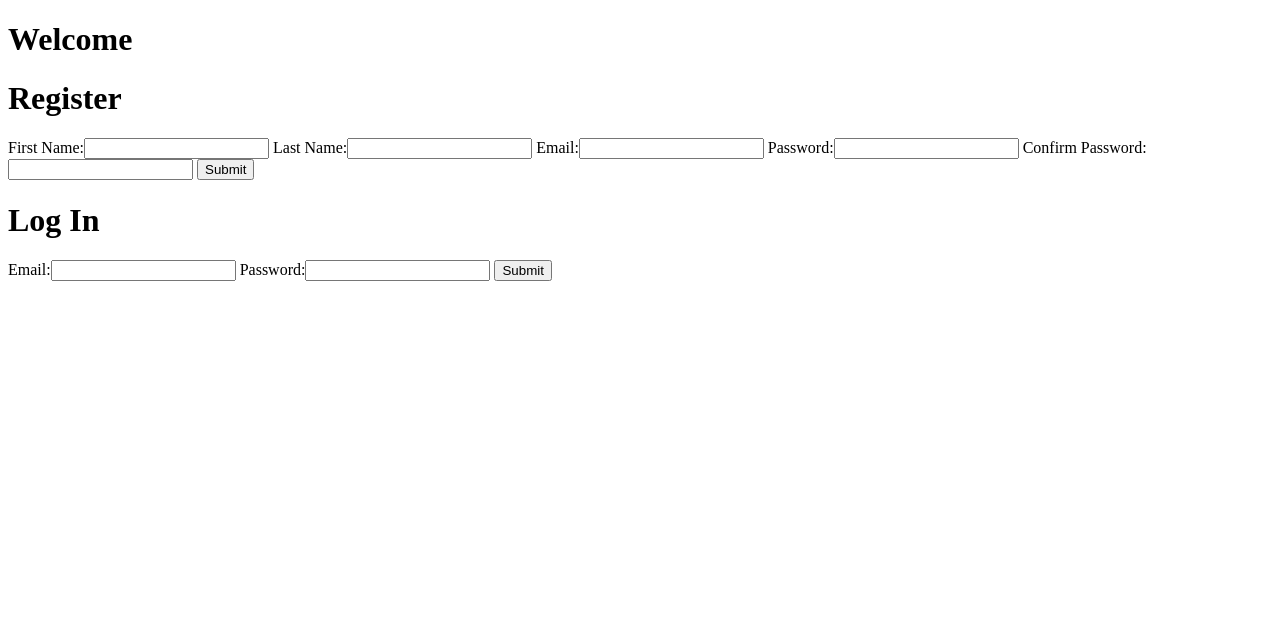
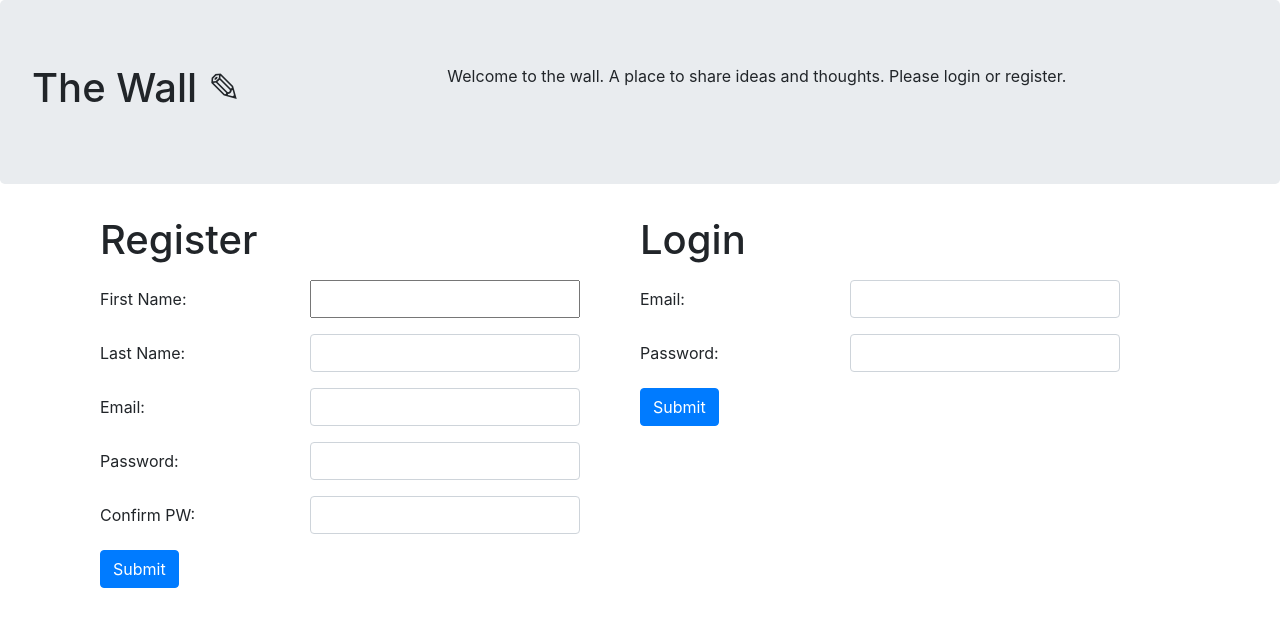
Before and after one commit to hemal335/TheWall_PythonFlask, a Flask app: page / in a window 1280 px wide. Shown: the top 627 px of the page. Run offline with Flask 2, Linux system fonts and the light colour scheme; some libraries are stand-ins or nearby versions.

Commit message:
added seperate pages

```diff
--- a/server.py
+++ b/server.py
@@ -69,6 +69,7 @@ def login():
         flash('We could not process your log in information')
         return redirect('/')
 
+
 @app.route('/wall')
 def wall():
     if session.has_key('name') == False:
@@ -81,6 +82,12 @@ def wall():
     all_comments = mysql.query_db(query_2)
     datetime = time.strftime("%H:%M")
     return render_template('wall.html', **locals())
+
+@app.route('/create_message')
+def create_message():
+    if session.has_key('name') == False:
+        session['name'] = 'Stranger'
+    return render_template('create_message.html', **locals())
 
 @app.route('/messagepost', methods=['POST'])
 def messagepost():
--- a/static/index_styles.css
+++ b/static/index_styles.css
@@ -1,60 +1,3 @@
-/* * {
-    padding: 0;
-    margin: 0;
+.col-form-label {
+    text-align:left;
 }
-
-body {
-    background-color:black;
-    font-family:Courier, Courier, monospace;
-}
-
-.red {
-    color: red;
-}
-
-.banner {
-    width: 500px;
-    display: block;
-    margin: 0 auto;
-    padding: 15px;
-    text-align: center;
-    margin-top: 50px;
-    font-size: 76px;
-    color: white;
-    text-shadow: 2px 2px 3px rgba(233, 233, 233, 0.73);
-}
-
-.container {
-    width: 500px;
-    display: block;
-    margin: 0 auto;
-    padding: 20px;
-    color: #eee;
-}
-
-.container form input{
-    margin-bottom: 20px;
-    display: block;
-}
-
-
-.container form {
-    border-top: 1px solid #eee;
-    margin-top: 10px;
-    padding-top: 15px;
-}
-
-.log-in {
-    margin-top: 40px;
-}
-
-#btn-1, #btn-2 {
-    padding: 4px;
-    border-radius: 2px;
-    background-color: #eee;
-    margin-top: 20px;
-}
-
-input {
-    margin-top:5px;
-} */
--- a/templates/index.html
+++ b/templates/index.html
@@ -6,12 +6,24 @@
     <meta http-equiv="X-UA-Compatible" content="ie=edge">
     <title>Homepage</title>
     <link rel="stylesheet" href="{{ url_for('static', filename='../static/index_styles.css') }}">
-    <script src="https://ajax.googleapis.com/ajax/libs/jquery/3.2.1/jquery.min.js"></script>
     <script src="{{url_for('static', filename='index_scripts.js')}}"></script>
+    <script src="https://ajax.googleapis.com/ajax/libs/jquery/3.3.1/jquery.min.js"></script>
+    <link rel="stylesheet" href="https://maxcdn.bootstrapcdn.com/bootstrap/4.0.0/css/bootstrap.min.css">
 </head>
 <body>
-    <h1 class="banner">Welcome</h1>
-    <div class="container">
+    <div class="jumbotron">
+        <div class="row">
+            <div class="col-sm-4 col-lg-4 col-md-4">
+                <h1> The Wall 	&#9998;</h1>
+            </div>
+            <div class="col-sm-8 col-lg-8 col-md-8">
+                <p>Welcome to the wall. A place to share ideas and thoughts. Please login or register.</p>
+            </div>
+        </div>
+    </div>
+
+
+
         {% with messages = get_flashed_messages() %}
             {% if messages %}
             {% for message in messages %}
@@ -19,21 +31,54 @@
             {% endfor %}
             {% endif %}
         {% endwith %}
-        <h1>Register</h1>
+
+
+
+        <div class="container ">
+        <div class="col-sm-12 row">
+
+        <div class="col-sm-6">
         <form action="/register" method="POST">
-            <label>First Name:</label><input type="text" name="first_name">
-            <label>Last Name:</label><input type="text" name="last_name">
-            <label>Email:</label><input type="text" name="email">
-            <label>Password:</label><input type="password" name="password">
-            <label>Confirm Password:</label><input type="password" name="confirm_password">
-            <input type="submit" id="btn-1">
+            <div class="form-group">
+                    <h1>Register</h1>
+            </div>
+        <div  class="form-group row">
+            <label  for="first_name" class="col-sm-5 col-form-label">First Name:</label><input class="col-sm-6" name="first_name">
+        </div>
+        <div  class="form-group row">
+            <label  for="last_name" class="col-sm-5 col-form-label">Last Name:</label><input class="form-control col-sm-6" name="last_name">
+        </div>
+        <div  class="form-group row">
+            <label  for="email" class="col-sm-5 col-form-label">Email:</label><input class="form-control col-sm-6 " name="email">
+        </div>
+        <div  class="form-group row">
+            <label for="password" class="col-sm-5 col-form-label">Password:</label><input class="form-control col-sm-6 " type="password" name="password">
+        </div>
+        <div  class="form-group row">
+            <label  for="confirm_password" class="col-sm-5 col-form-label">Confirm PW:</label><input class="form-control col-sm-6 " type="password" name="confirm_password">
+        </div>
+        <input type="submit" class="btn btn-primary">
         </form>
-        <h1 class="log-in">Log In</h1>
+          </div>
+
+
+          <div class="col-sm-6">
         <form action="/login" method="POST">
-            <label>Email:</label><input type="text" name="email">
-            <label>Password:</label><input type="password" name="password">
-            <input type="submit" id="btn-2">
+            <div class="form-group">
+                    <h1>Login</h1>
+            </div>
+            <div  class="form-group row">
+                <label for="email" class="col-sm-5 col-form-label">Email:</label><input class="form-control col-sm-6 " type="text" name="email">
+            </div>
+            <div  class="form-group row">
+                <label for="password" class="col-sm-5 col-form-label">Password:</label><input class="form-control col-sm-6 " type="password" name="password">
+            </div>
+            <input type="submit" class="btn btn-primary">
         </form>
-    </div>
+        </div>
+
+        </div> <!-- end of row-->
+
+</div>
 </body>
 </html>
```
Also changed, not shown: static/wall_styles.css (+13 -32 lines), templates/create_message.html (added, +40 -0 lines), templates/wall.html (+34 -12 lines).
